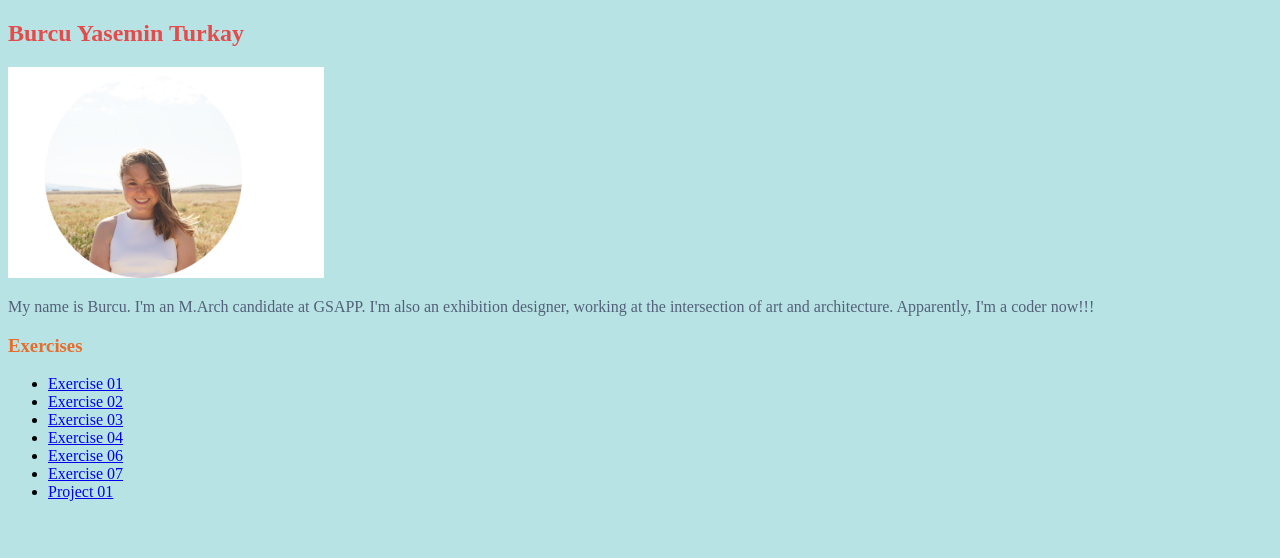
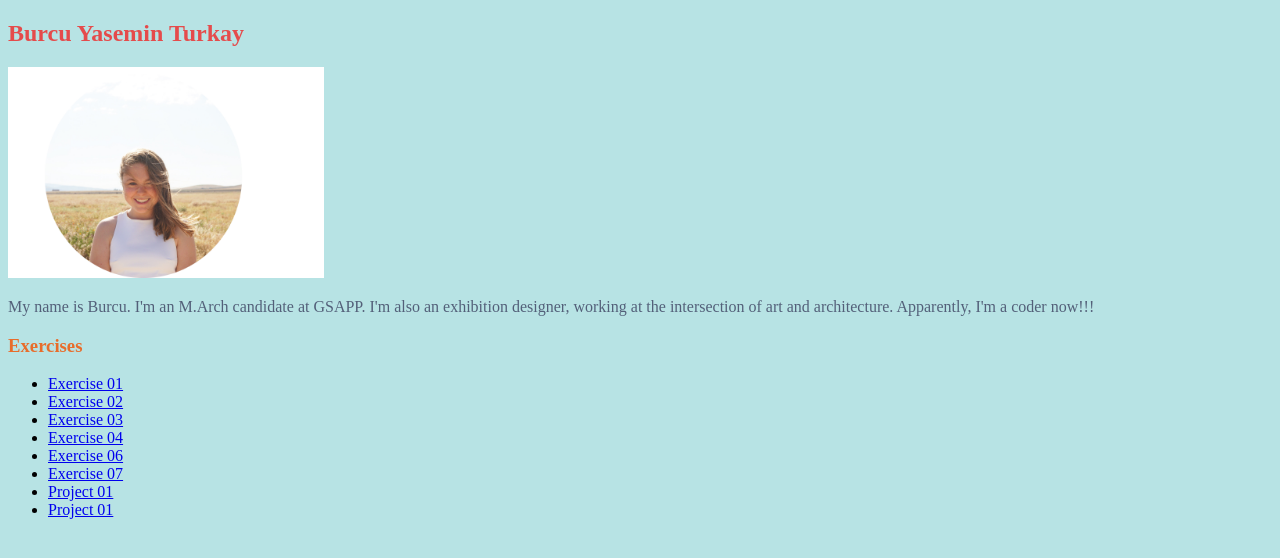
Before and after one commit to bt2561/amicodingnow, a plain HTML site: page index.html in a window 1280 px wide. Drawn offline with Linux system fonts and the light colour scheme; files that its build step writes are made by us from their sources.

Commit message:
Update index.html

```diff
--- a/index.html
+++ b/index.html
@@ -27,6 +27,7 @@
         <li><a href="exercise6/index.html">Exercise 06</a></li>
         <li><a href="exercise7/index.html">Exercise 07</a></li>
         <li><a href="Project01/index.html">Project 01</a></li>
+        <li><a href="FinalProject/index.html">Project 01</a></li>
     </ul>
 </body>
 </html>
```
